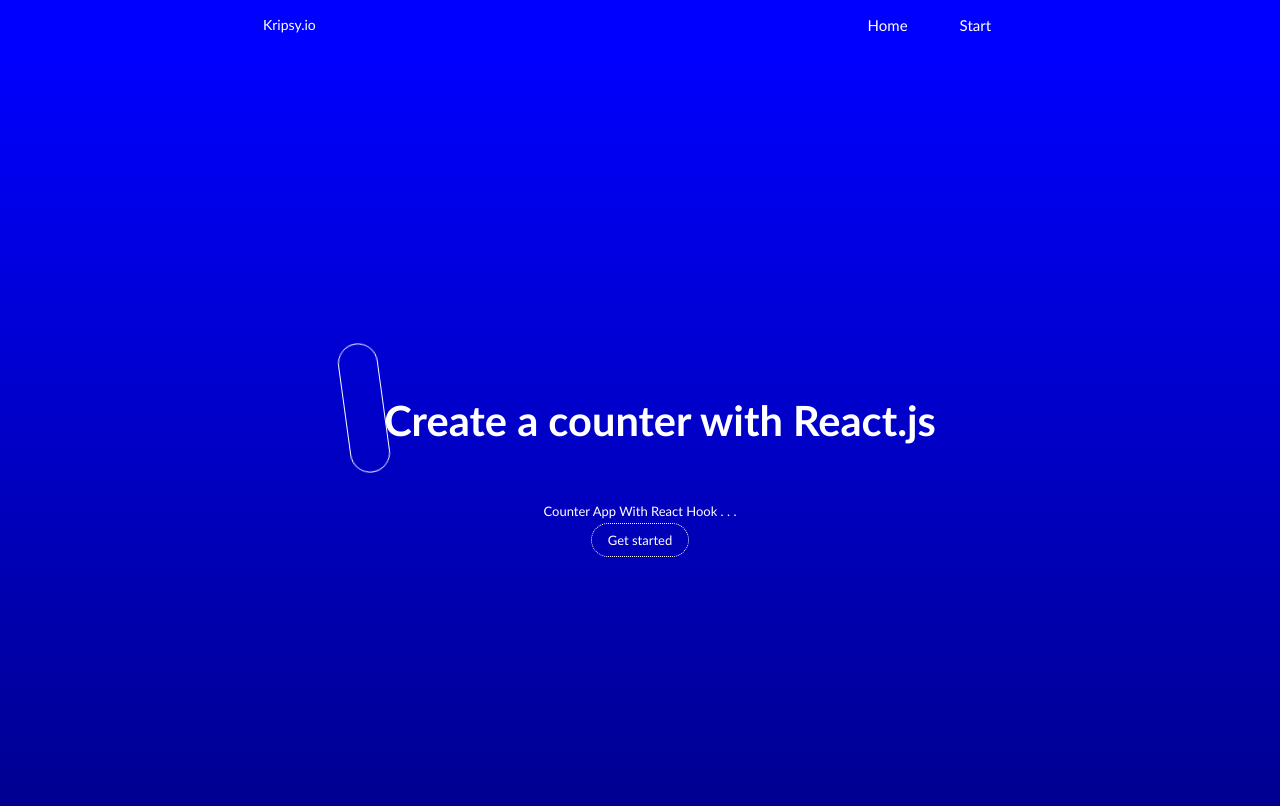
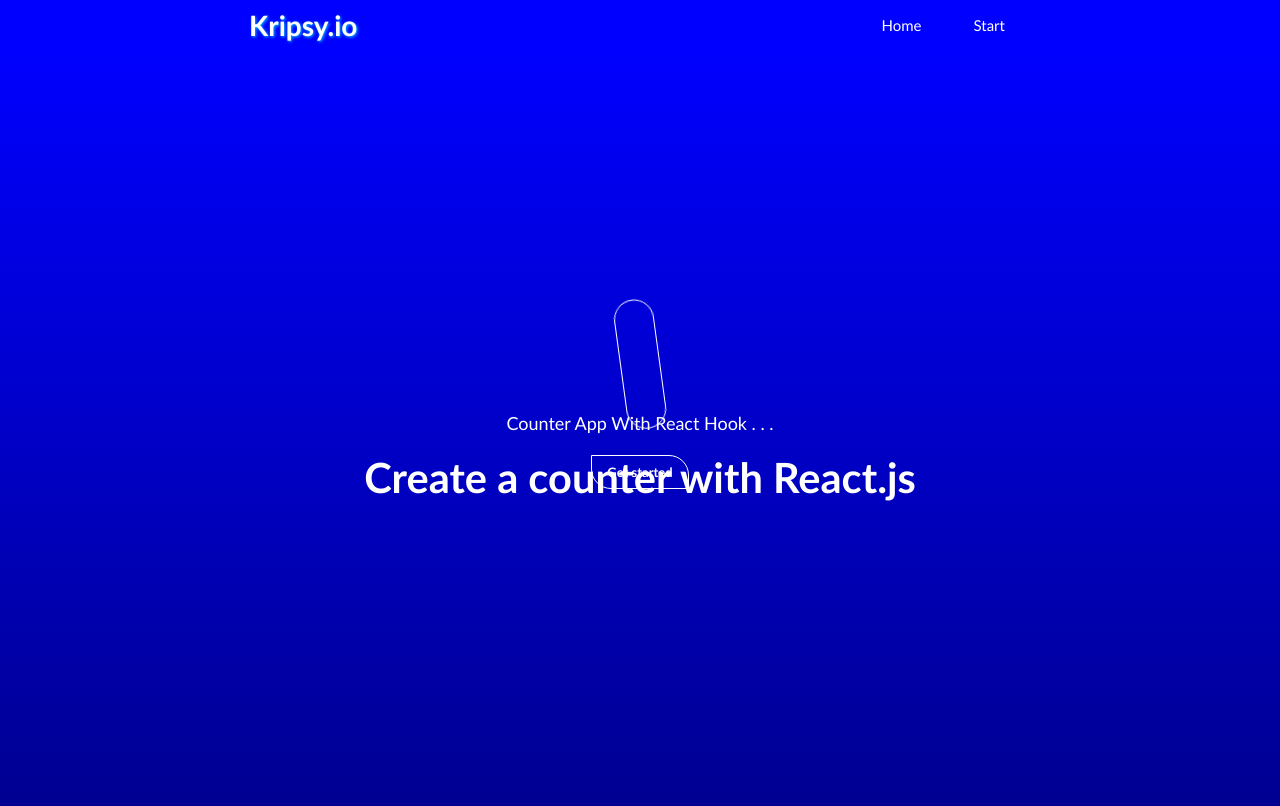
Before and after one commit to OnonobiFavour/Use-Reducer-Counter, a React (Vite) app: page / in a window 1280 px wide. Shown: the top 806 px of the page. Built offline with nearby package versions, Linux system fonts and the light colour scheme.

Commit message:
First commit

```diff
--- a/src/App.css
+++ b/src/App.css
@@ -31,11 +31,12 @@
 .nav ul li a:hover{
   background: transparent;
   border-bottom: 3px solid white;
-  transition-delay: 2s;
-  transition: 3s;
+  transition: 0.6s;
 }
 .logo-name{
-  font-size: 14px;
+  font-size: 28px;
+  text-shadow: 1px 1px 3px deepskyblue;
+  font-family: fontBold;
   user-select: none;
   font-weight: bolder;
 }
@@ -46,14 +47,22 @@
   align-items: center;
   justify-content: center;
   background: linear-gradient(to bottom, blue, darkblue);
-  width: 100%;
+  max-width: 100%;
   height: 100vh;
 }
 .h1-wrapper{
+  position: absolute;
+  left: 50%;
+  top: 50%;
+  transform: translate(-50%, -50%);
   display: flex;
+  flex-direction: column;
+  -ms-flex-direction: column;
   flex-wrap: wrap;
+  text-align: center;
   align-items: center;
   justify-content: center;
+  line-height: 1.5;
 }
 .circle{
   width: 40px;
@@ -81,9 +90,9 @@
     /* padding-left: 3rem; */
     color: white;
     animation-name: text;
-    animation-duration: 2s;
+    animation-duration: 1s;
     animation-delay: 0s;
-    animation-direction: normal;
+    /* animation-direction: normal; */
     font-family: fontBold;
   }
   @keyframes text{
@@ -94,22 +103,24 @@
       transform: translate(0%);
     }
   }
-  p{
+  .heading-sub, p{
   color: white;
   font-weight: bold;
-  font-size: 13px;
+  font-size: 18px;
 }
 .home-btn{
+  margin-top: 20px;
   background: transparent;
   border: 1px solid white;
-  border-radius: 20px;
-  border-style: dotted;
+  border-radius: 0 20px 0 20px;
   color: white;
   outline: none;
+  font-family: fontBold;
 }
 .home-btn:hover, .btn-exit:hover{
   background-color: white;
   color: blue;
+  font-weight: bolder;
   transition: 0.5s;
 }
 .reducer{
@@ -118,7 +129,7 @@
   align-items: center;
   justify-content: center;
   background-color: blue;
-  width: 100vw;
+  max-width: 100%;
   height: 100vh;
 }
 
@@ -126,6 +137,7 @@
 /* 'Start' style-sheet */
 .App{
   display: grid;
+  animation: flowUp 1s ease-in 0s;
   grid-template-rows: repeat(3, 1fr);
 }
 .text--out{
@@ -154,6 +166,7 @@
 .btn-exit{
   background-color: rgba(0, 0, 0, 0.366);
   color: white;
+  border-radius: 0 20px 0px 20px;
 }
 .error{
   display: flex;
@@ -163,3 +176,21 @@
   flex-direction: column;
   width: 100vw;
 }
+.wrap{
+  animation-name: flowUp;
+  text-align: center;
+  animation-duration: 1s;
+  animation-timing-function: ease-in;
+}
+@keyframes flowUp {
+  from{
+    opacity: 0;
+    transform: translateY(100%);
+    scale: 0.7;
+  }
+  to{
+    opacity: 1;
+    transform: translateY(0);
+    scale: 1.01;
+  }
+}
```
